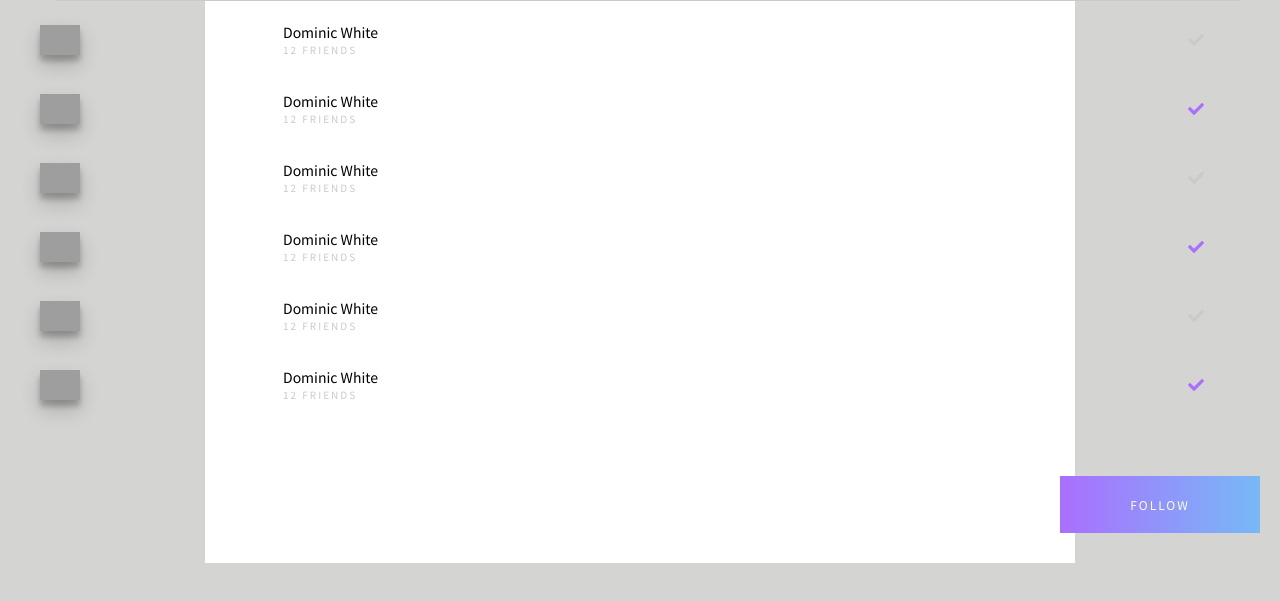
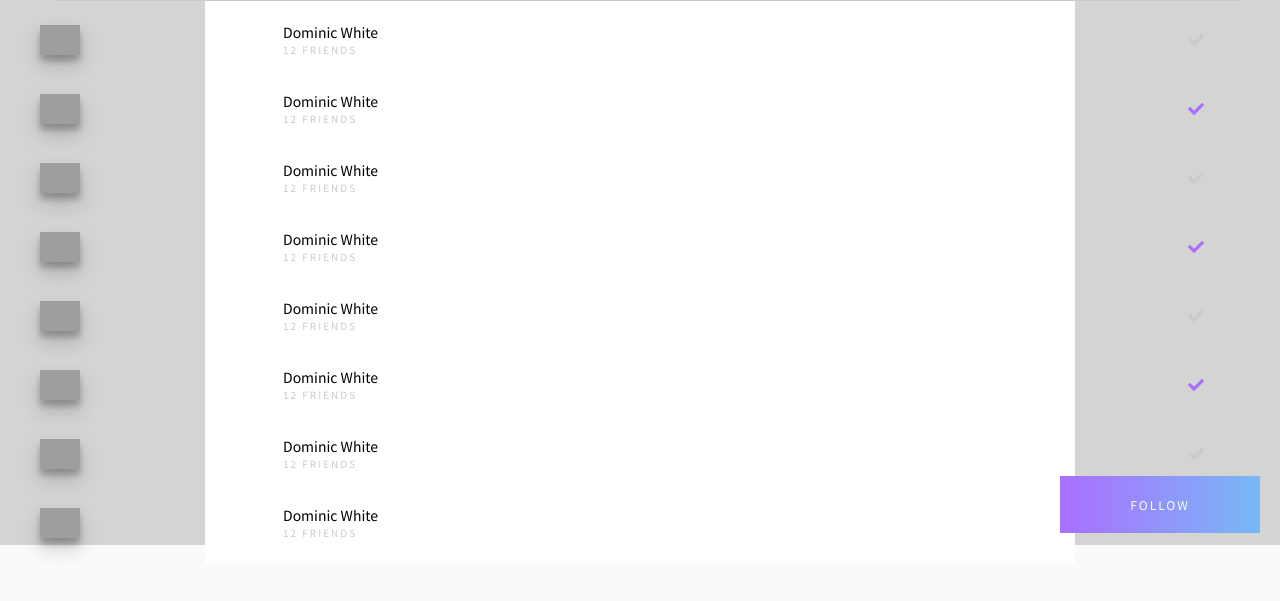
Before and after one commit to mina-raina-choi/css-master, a website built with Parcel: page practiceProject/project5/index.html in a window 1280 px wide. Shown: the part 237-838 px from the top of the page. After the commit the page ends 806 px from the top, so only its background shows below. Built offline with nearby package versions, Linux system fonts and the light colour scheme; some packages are replaced by stand-ins of ours; grey boxes are pictures that could not be loaded.

Commit message:
edit style https://codesandbox.io/s/30zq36pzx5

```diff
--- a/practiceProject/project5/index.html
+++ b/practiceProject/project5/index.html
@@ -101,6 +101,26 @@
                 <i class="fas fa-check"></i>
             </div>
         </li>
+        <li class="match-item">
+            <img src="https://scontent-icn1-1.xx.fbcdn.net/v/t1.0-1/p720x720/43133289_1867669059985509_416364334516535296_n.jpg?_nc_cat=1&oh=d3de11e649a148455d6c910a486a702c&oe=5C4BE9E9">
+            <div class="match-item_info">
+                <h5 class="match-item_title">Dominic White</h5>
+                <p class="match-item_sub">12 FRIENDS</p>
+            </div>
+            <div class="match-item_icon">
+                <i class="fas fa-check"></i>
+            </div>
+        </li>
+        <li class="match-item">
+            <img src="https://scontent-icn1-1.xx.fbcdn.net/v/t1.0-1/p720x720/43133289_1867669059985509_416364334516535296_n.jpg?_nc_cat=1&oh=d3de11e649a148455d6c910a486a702c&oe=5C4BE9E9">
+            <div class="match-item_info">
+                <h5 class="match-item_title">Dominic White</h5>
+                <p class="match-item_sub">12 FRIENDS</p>
+            </div>
+            <div class="match-item_icon">
+                <i class="fas fa-check"></i>
+            </div>
+        </li>
     </ul>
     <button class="match-list_button">FOLLOW</button>
 </main>
--- a/practiceProject/project5/style.css
+++ b/practiceProject/project5/style.css
@@ -100,7 +100,7 @@ button {
 .main {
     background-color: var(--greyBackColor);
     padding: 40px 40px 0 40px;
-    height: 100vh;
+    height: 100%;
     position: relative;
 }
 
```
